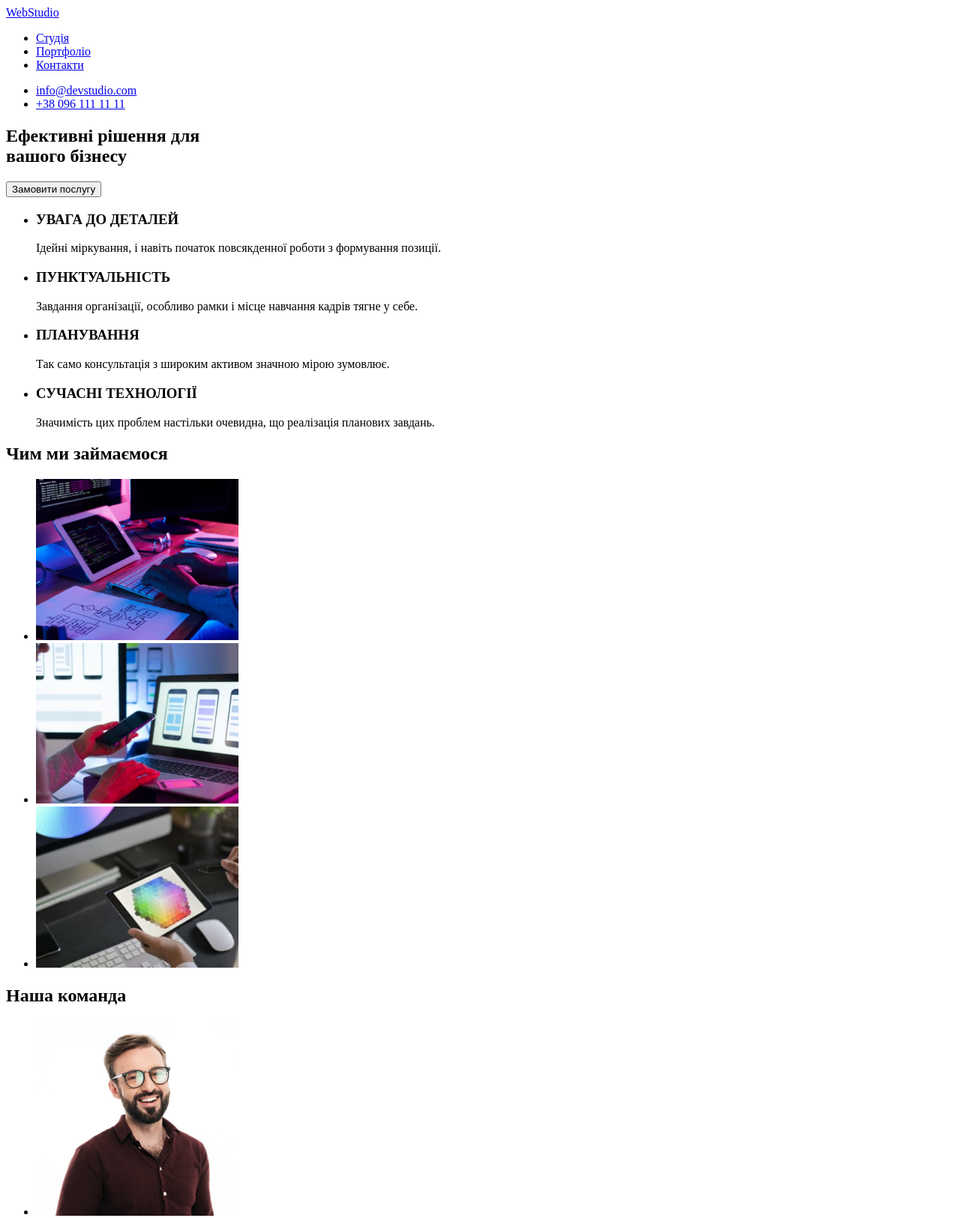
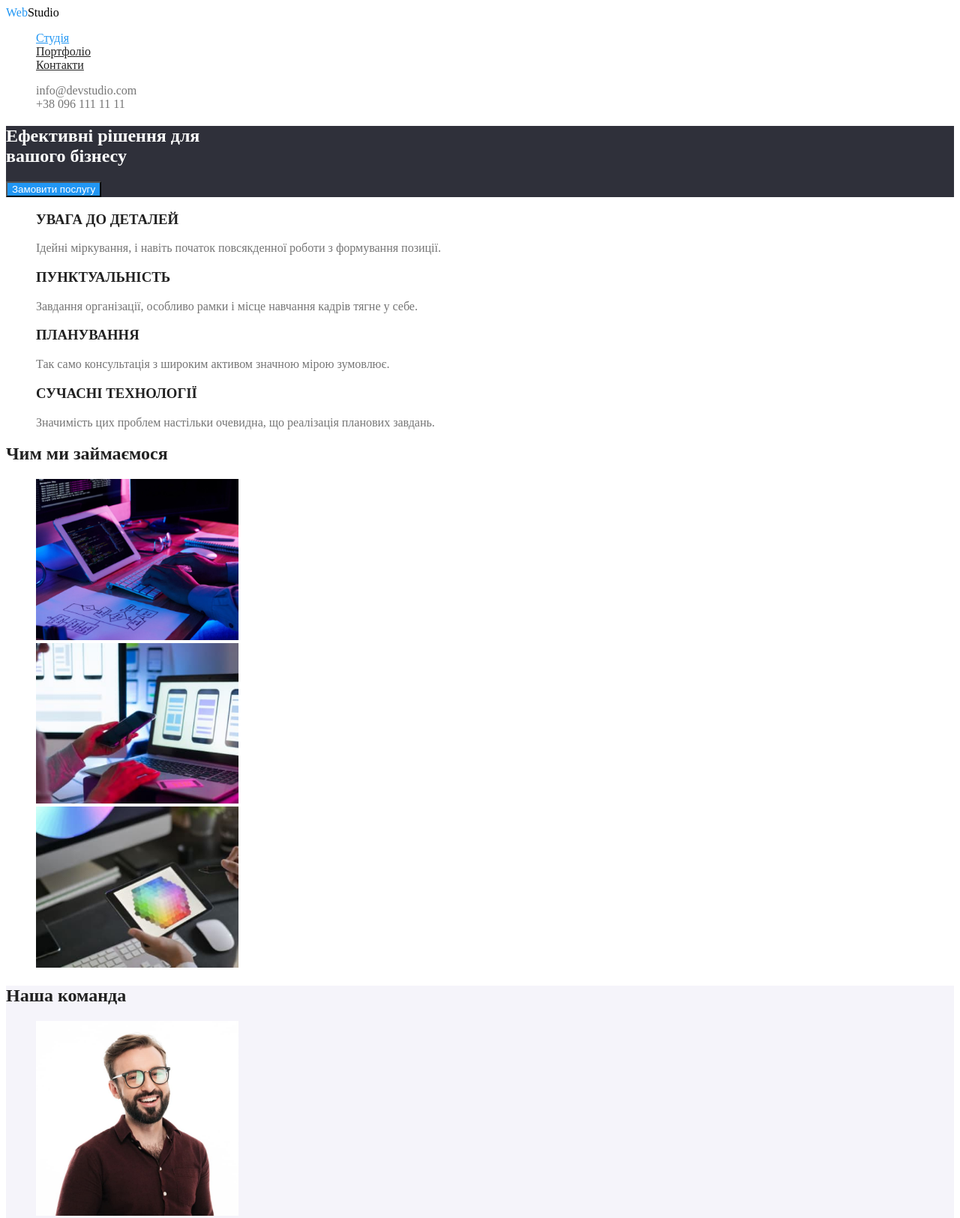
Before and after one commit to Viktoriia38/goit-markup-hw-02, a plain HTML site: page index.html in a window 1280 px wide. Shown: the top 1625 px of the page at 75% size. Drawn offline with Linux system fonts and the light colour scheme.

Commit message:
Add file css + portfolio. Make selectors and colors

```diff
--- /dev/null
+++ b/CSS/styles.css
@@ -0,0 +1,130 @@
+:root {
+    --primary-text-color: #212121;
+    --title-text-color: #757575;
+    --accent-color: #2196f3;
+    --contrast-color: #ffffff;
+    --grey-bg-color: #2F303A;
+
+}
+
+body {
+color: var(--title-text-color);
+background-color: var(--contrast-color);
+}
+
+.logo {
+color: #000000;
+text-decoration: none;
+ }
+
+.logo-web {
+    color: var(--accent-color);
+}
+
+ .list {
+    list-style: none;
+ }
+
+ /*  Site nav */
+
+.site-nav .link {
+    color: var(--primary-text-color);
+ }
+
+ .site-nav .link:hover,
+ .site-nav .link:focus {
+     color: var(--accent-color);
+ }
+
+ .site-nav .link.current {
+     color: var(--accent-color);
+ }
+
+.contact {
+ color: var(--title-text-color);
+ text-decoration: none;
+ font-style: normal;
+}
+
+.contact:hover,
+.contact:focus {
+    color: var(--accent-color);
+}
+
+/* Hero */
+.hero {
+background-color: var(--grey-bg-color);
+}
+
+ .hero-title {
+color: var(--contrast-color);
+ }
+
+ /* Section */
+
+ .section-title {
+    color: var(--primary-text-color);
+ }
+
+ /* Features */
+
+ .feature-list .title {
+    color: var(--primary-text-color);
+}
+
+ .feature-list {
+    list-style: none;
+ }
+
+.name {
+    color: var(--primary-text-color);
+}
+
+/* Button */
+
+.button {
+    color: var(--primary-text-color);
+    background-color: var(--contrast-color);
+}
+
+.button-primary {
+    color: var(--contrast-color);
+    background-color: var(--accent-color);
+}
+
+.button-secondary {
+    color: var(--primary-text-color);
+    background-color: var(--contrast-color);
+}
+
+.button-secondary:hover,
+.button-secondary:focus {
+    color: var(--contrast-color);
+    background-color: #2196f3;
+}
+
+/* Наша команда */
+
+.comand {
+background-color: #F5F4FA;
+}
+
+/* Підвал */
+
+.section-footer {
+    background-color: var(--grey-bg-color);
+}
+
+.logo-footer {
+color: var(--contrast-color);
+text-decoration: none;
+}
+
+.contact.footer {
+    color: var(--contrast-color);
+    font-style: normal;
+}
+
+.service {
+    color: #212121;
+}
--- a/index.html
+++ b/index.html
@@ -5,65 +5,89 @@
     <meta http-equiv="X-UA-Compatible" content="IE=edge" />
     <meta name="viewport" content="width=device-width, initial-scale=1.0" />
     <title>Document</title>
+    <link rel="stylesheet" href="./CSS/styles.css" />
   </head>
-  <body>
+  <body class="page">
+    <!-- Верхня лінія -->
     <header>
+      <!-- Меню nav -->
       <nav>
-        <a href="./index.html">WebStudio</a>
-        <ul>
-          <li><a href="./index.html">Студія</a></li>
-          <li><a href="./portfolio.html">Портфоліо</a></li>
-          <li><a href="#">Контакти</a></li>
+        <a href="./index.html" class="logo"
+          ><span class="logo-web">Web</span>Studio</a
+        >
+        <ul class="site-nav list">
+          <li><a href="./index.html" class="link current">Студія</a></li>
+          <li><a href="./portfolio.html" class="link">Портфоліо</a></li>
+          <li><a href="#" class="link">Контакти</a></li>
         </ul>
       </nav>
-      <ul>
-        <li><a href="mailto:info@devstudio.com">info@devstudio.com</a></li>
-        <li><a href="tel:380961111111">+38 096 111 11 11</a></li>
+      <ul class="contact list">
+        <li>
+          <a href="mailto:info@devstudio.com" class="contact"
+            >info@devstudio.com</a
+          >
+        </li>
+        <li>
+          <a href="tel:380961111111" class="contact">+38 096 111 11 11</a>
+        </li>
       </ul>
     </header>
     <main>
-      <section>
-        <h1>
+      <!-- Шапка -->
+      <section class="hero">
+        <div>
+          <h1 class="hero-title">
             Ефективні рішення для <br />
             вашого бізнесу
           </h1>
-        <button type="button">Замовити послугу</button>
+          <button type="button" class="button-primary">Замовити послугу</button>
+        </div>
       </section>
-      <section>
-        <h2 hidden>Наші переваги</h2>
-        <ul>
+      <!-- Особливості -->
+      <section class="section">
+        <h2 hidden class="section-title">Наші переваги</h2>
+        <ul class="feature-list">
           <li>
-            <h3>УВАГА ДО ДЕТАЛЕЙ</h3>
+            <div>
+              <h3 class="title">УВАГА ДО ДЕТАЛЕЙ</h3>
               <p>
                 Ідейні міркування, і навіть початок повсякденної роботи з
                 формування позиції.
               </p>
+            </div>
           </li>
           <li>
-            <h3>ПУНКТУАЛЬНІСТЬ</h3>
+            <div>
+              <h3 class="title">ПУНКТУАЛЬНІСТЬ</h3>
               <p>
-              Завдання організації, особливо рамки і місце навчання кадрів тягне
-              у себе.
+                Завдання організації, особливо рамки і місце навчання кадрів
+                тягне у себе.
               </p>
+            </div>
           </li>
           <li>
-            <h3>ПЛАНУВАННЯ</h3>
+            <div>
+              <h3 class="title">ПЛАНУВАННЯ</h3>
               <p>
                 Так само консультація з широким активом значною мірою зумовлює.
               </p>
+            </div>
           </li>
           <li>
-            <h3>СУЧАСНІ ТЕХНОЛОГІЇ</h3>
+            <div>
+              <h3 class="title">СУЧАСНІ ТЕХНОЛОГІЇ</h3>
               <p>
-              Значимість цих проблем настільки очевидна, що реалізація планових
-              завдань.
+                Значимість цих проблем настільки очевидна, що реалізація
+                планових завдань.
               </p>
+            </div>
           </li>
         </ul>
       </section>
-      <section>
-        <h2>Чим ми займаємося</h2>
-        <ul>
+      <!-- Чим ми займаємося -->
+      <section class="section">
+        <h2 class="section-title">Чим ми займаємося</h2>
+        <ul class="list">
           <li>
             <img
               src="./images/img-1.jpg"
@@ -87,16 +111,18 @@
           </li>
         </ul>
       </section>
-      <section>
-        <h2>Наша команда</h2>
-        <ul>
+      <!-- Наша команда -->
+      <section class="section">
+        <div class="comand">
+          <h2 class="section-title">Наша команда</h2>
+          <ul class="list">
             <li>
               <img
                 src="./images/img1.jpg"
                 alt="Чоловік в окулярах сміється"
                 width="270"
               />
-            <h3>Ігор Дем'яненко</h3>
+              <h3 class="name">Ігор Дем'яненко</h3>
               <p>Product Designer</p>
             </li>
             <li>
@@ -105,7 +131,7 @@
                 alt="Білокура жінка посміхається"
                 width="270"
               />
-            <h3>Ольга Рєпіна</h3>
+              <h3 class="name">Ольга Рєпіна</h3>
               <p>Frontend Developer</p>
             </li>
             <li>
@@ -114,7 +140,7 @@
                 alt="Чубатий чоловік посміхається та дивиться у бік"
                 width="270"
               />
-            <h3>Микола Тарасов</h3>
+              <h3 class="name">Микола Тарасов</h3>
               <p>Marketing</p>
             </li>
             <li>
@@ -123,28 +149,41 @@
                 alt="Бородатий чоловік в окулярах посміхається"
                 width="270"
               />
-            <h3>Михайло Єрмаков</h3>
+              <h3 class="name">Михайло Єрмаков</h3>
               <p>UI Designer</p>
             </li>
           </ul>
+        </div>
       </section>
     </main>
+    <!-- Підвал -->
     <footer>
-      <a href="./index.html">WebStudio</a>
+      <div class="section-footer">
+        <a href="./index.html" class="logo-footer"
+          ><span class="logo-web">Web</span>Studio</a
+        >
         <address>
-        <ul>
+          <ul class="list">
             <li>
               <a
                 href="https://goo.gl/maps/CPtrU1FHBa2aNyZL9"
                 target="_blank"
                 rel="noopener noreferrer nofollow"
+                class="contact footer"
                 >г. Київ, пр-т Леси Українки, 26</a
               >
             </li>
-          <li><a href="mailto:info@devstudio.com">info@devstudio.com</a></li>
-          <li><a href="tel:380961111111">+38 096 111 11 11</a></li>
+            <li>
+              <a href="mailto:info@devstudio.com" class="contact"
+                >info@devstudio.com</a
+              >
+            </li>
+            <li>
+              <a href="tel:380961111111" class="contact">+38 096 111 11 11</a>
+            </li>
           </ul>
         </address>
+      </div>
     </footer>
   </body>
 </html>
```
Also changed, not shown: portfolio.html (+71 -31 lines). Lines whose indentation alone changed are shown as unchanged.
